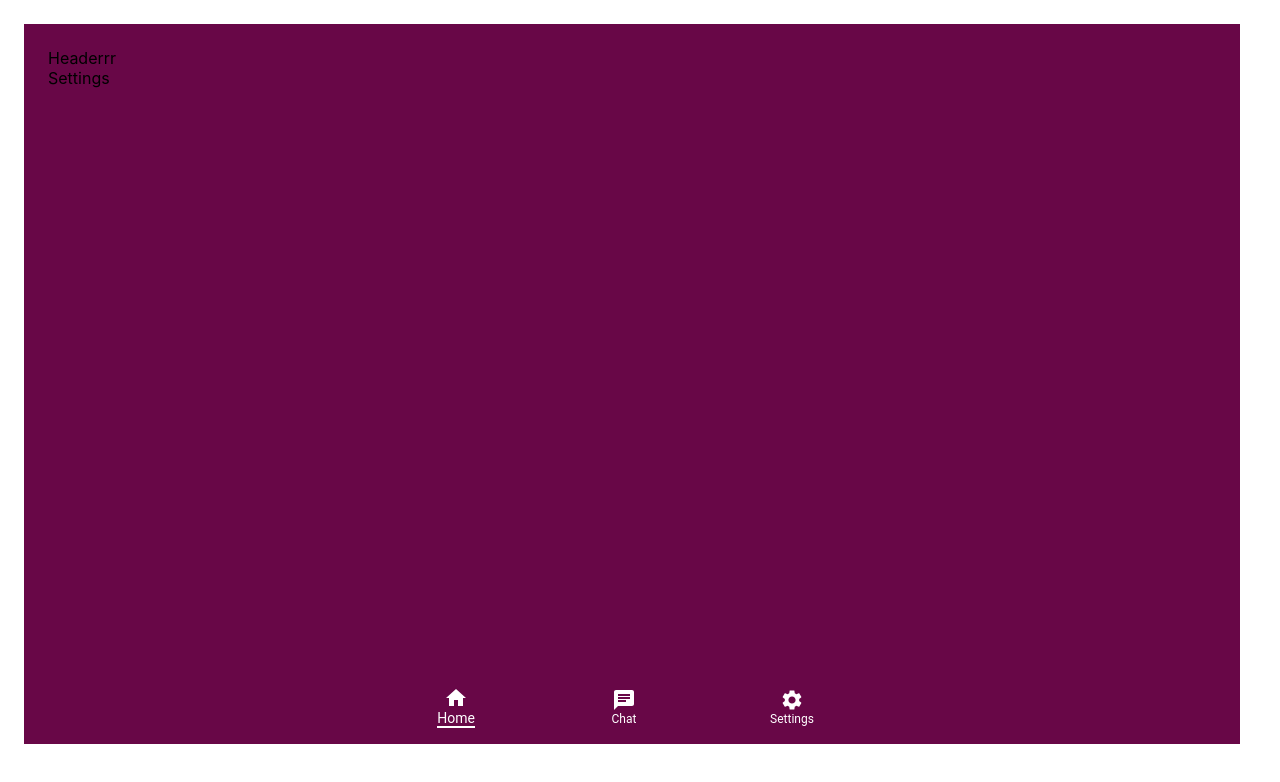
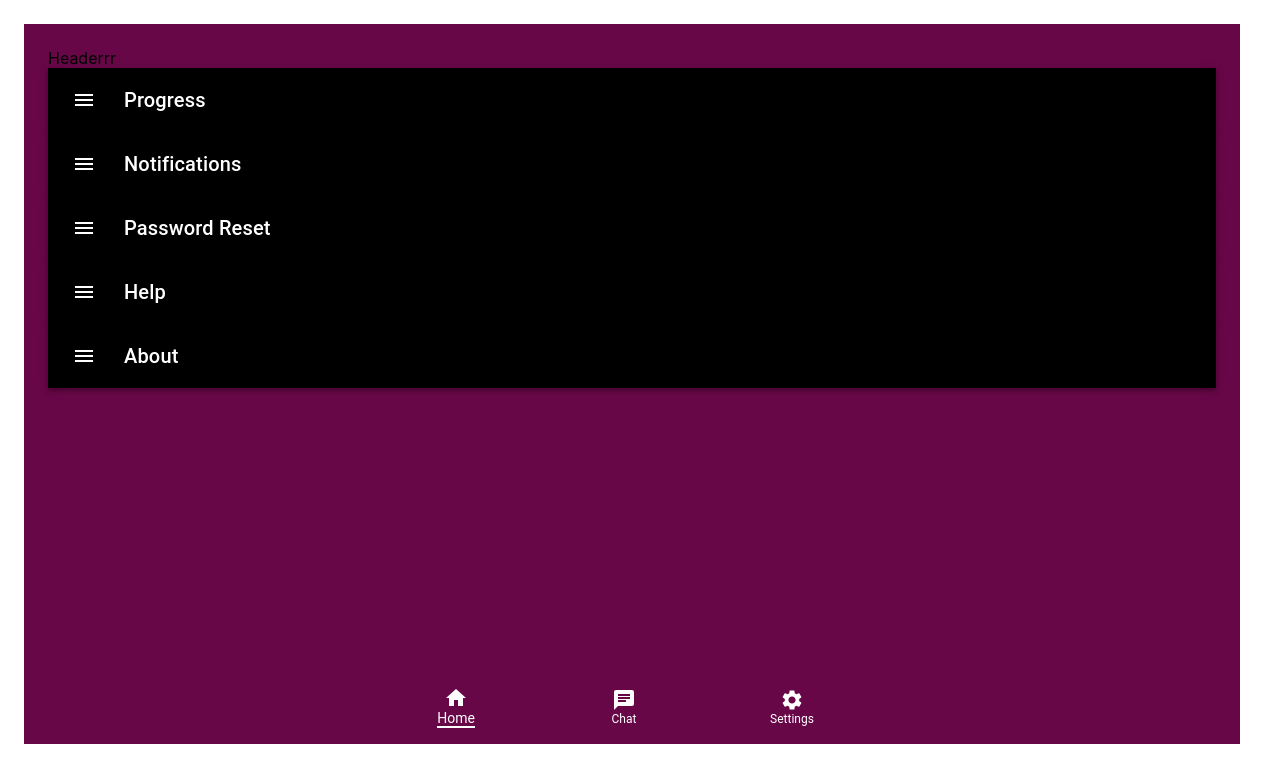
Before and after one commit to JeronAlford44/peak-lifestyle-web, a React (Create React App) app: page /settings in a window 1280 px wide. Shown: the top 782 px of the page. Built offline with nearby package versions, Linux system fonts and the light colour scheme.

Commit message:
adding settings menu

```diff
--- a/src/MainPage/Chat.tsx
+++ b/src/MainPage/Chat.tsx
@@ -97,7 +97,8 @@ const ChatScreen = () => {
     <div>
       <div className={classes.chatContainer}>
         {userInput.map(word => {
-          return <div className={classes.chatBubble}>{word}</div>
+        if (word !== ''){
+          return <div className={classes.chatBubble}>{word}</div>}
         })}
       </div>
       <div className={classes.inputBarContainer}>
--- a/src/MainPage/Settings.tsx
+++ b/src/MainPage/Settings.tsx
@@ -1,8 +1,112 @@
-const SettingsScreen = () =>{
-return(
-<div>Settings
+import AppBar from '@mui/material/AppBar';
+import Box from '@mui/material/Box';
+import Toolbar from '@mui/material/Toolbar';
+import Typography from '@mui/material/Typography';
+import Button from '@mui/material/Button';
+import IconButton from '@mui/material/IconButton';
+import MenuIcon from '@mui/icons-material/Menu';
 
-</div>
-)
+export default function SettingsScreen() {
+    var elements = ['Progress','Notifications','Password Reset','Help','About' ]
+  return (
+    <Box sx={{ flexGrow: 1 }}>
+      <AppBar position="static">
+        <Toolbar style = {{backgroundColor:'black'}}>
+          <IconButton
+            size="large"
+            edge="start"
+            color="inherit"
+            aria-label="menu"
+            sx={{ mr: 2 }}
+            style={{color:'white'}}
+          >
+            <MenuIcon />
+          </IconButton>
+          <Typography variant="h6" component="div" sx={{ flexGrow: 1 }}>
+            Progress
+          </Typography>
+
+        </Toolbar>
+      </AppBar>
+
+
+      <AppBar position="static">
+        <Toolbar style = {{backgroundColor:'black'}}>
+          <IconButton
+            size="large"
+            edge="start"
+            color="inherit"
+            aria-label="menu"
+            sx={{ mr: 2 }}
+            style={{color:'white'}}
+          >
+            <MenuIcon />
+          </IconButton>
+          <Typography variant="h6" component="div" sx={{ flexGrow: 1 }}>
+            Notifications
+          </Typography>
+
+        </Toolbar>
+      </AppBar>
+
+      <AppBar position="static">
+        <Toolbar style = {{backgroundColor:'black'}}>
+          <IconButton
+            size="large"
+            edge="start"
+            color="inherit"
+            aria-label="menu"
+            sx={{ mr: 2 }}
+            style={{color:'white'}}
+          >
+            <MenuIcon />
+          </IconButton>
+          <Typography variant="h6" component="div" sx={{ flexGrow: 1 }}>
+            Password Reset
+          </Typography>
+
+        </Toolbar>
+      </AppBar>
+
+      <AppBar position="static" >
+        <Toolbar style = {{backgroundColor:'black'}}>
+          <IconButton
+            size="large"
+            edge="start"
+            color="inherit"
+            aria-label="menu"
+            sx={{ mr: 2 }}
+            style={{color:'white'}}
+          >
+            <MenuIcon />
+          </IconButton>
+          <Typography variant="h6" component="div" sx={{ flexGrow: 1 }}>
+            Help
+          </Typography>
+
+        </Toolbar>
+      </AppBar>
+
+      <AppBar position="static" >
+        <Toolbar style = {{backgroundColor:'black'}}>
+          <IconButton
+            size="large"
+            edge="start"
+            color="inherit"
+            aria-label="menu"
+            sx={{ mr: 2 }}
+            style={{color:'white'}}
+          >
+            <MenuIcon />
+          </IconButton>
+          <Typography variant="h6" component="div" sx={{ flexGrow: 1 }}>
+            About
+          </Typography>
+
+        </Toolbar>
+      </AppBar>
+
+
+    </Box>
+  );
 }
-export default SettingsScreen
--- a/src/auth/Login.tsx
+++ b/src/auth/Login.tsx
@@ -1,6 +1,191 @@
+import { Button, makeStyles } from '@material-ui/core'
+import { useState } from 'react'
+import { auth } from '../firebaseConfig'
+import { createUserWithEmailAndPassword, signInWithEmailAndPassword, updateProfile} from 'firebase/auth'
+import { Outlet, useNavigate } from 'react-router-dom'
+import { useEffect } from 'react'
+
+
+// createStyles (old) vs makeStyles (new)
+// https://smartdevpreneur.com/material-ui-makestyles-usestyles-createstyles-and-withstyles-explained/
+const useStyles = makeStyles(
+  theme => ({
+    root: {
+      display: 'flex',
+      flex: 1,
+      flexDirection: 'column',
+      // justifyContent: 'center',
+      // alignItems: 'center',
+      margin: theme.spacing(3),
+      backgroundColor: 'white',
+    },
+    ButtonsContainer: {
+      display: 'flex',
+      flexDirection: 'row',
+      position: 'absolute',
+      bottom: 100,
+      alignItems: 'center',
+    },
+    imageSize: {
+      height: '20px',
+      width: '20px',
+    },
+    buttonComponents: {
+      display: 'flex',
+      flexDirection: 'column',
+      alignItems: 'center',
+      justifyContent: 'center',
+      height: '40px',
+      width: '50px',
+    },
+    inputContainer: {
+
+      display: 'flex',
+      flexDirection: 'column',
+      alignItems: 'center',
+      justifyContent: 'center',
+
+    },
+    inputBar: {
+      // backgroundColor: 'black',
+
+      // borderBottomWidth: '5px',
+      marginTop: 5,
+      padding: '20px',
+      borderColor: ''
+    },
+    input: {
+      borderColor: 'transparent',
+      borderBottomColor: 'black',
+      borderWidth: '1px'
+    },
+    registerButton: {
+      backgroundColor: 'white',
+      width: '100%',
+      padding: 15,
+      borderRadius: 10,
+      alignItems: 'center',
+      marginTop: 20,
+    },
+    loginButton: {
+
+    }
+  }),
+  { name: 'App' }
+)
+
 const LoginScreen = () => {
-    return (
-        <div>Login</div>
-    )
+  const navigate = useNavigate()
+
+//   useEffect(() => {
+
+//     const unsubscribe = auth.onAuthStateChanged(user => {
+//      if (user) {
+//        console.log('tried')
+//        console.log('User detected.')
+//        //WHY IS ROUTES NOT POPPING UP?
+//        //WHY IS useEffect NOT WORKING?
+//        navigate('/home')
+
+//      }
+//    })
+//    return unsubscribe
+//  },[navigate]);
+
+
+  interface RegisterUser {
+
+    email: string
+    password: string
+
+  }
+  const [user, setUser] = useState<RegisterUser>({
+
+    email: '',
+    password: '',
+
+  })
+
+const handleLogin = () =>{
+  console.log(user.email, user.password)
+
+  signInWithEmailAndPassword(auth, user.email, user.password).then(userCredentials => {
+        console.log('logged in')
+        //console.log('Phone Number:', newUser.phoneNumber)
+      }).then(()=> {navigate('/home')})
+      .catch(error => alert(error.message))
+
+  }
+
+
+
+  const elements = [
+
+    ['email', 'email address'],
+    ['password', 'password'],
+
+  ]
+  const classes = useStyles()
+  // const {name, setName} = useState('')
+  // const {email, setEmail} = useState('')
+  // const {password, setPassword} = useState('')
+
+
+//   const handleChange = (e: React.ChangeEvent<HTMLInputElement>, prop : string) => {
+//     const { name, value } = e.target
+//     setUser(prevUser => ({
+//       ...prevUser,
+//       [name]: value,
+//     }))
+//     return prop
+//   }
+  // const [givenInfo, setGivenInfo] = useState<string>('');
+
+  return (
+    <div className={classes.root}>
+      <div className={classes.inputContainer}>
+        {elements.map((component: object) => {
+          return (
+            <div className={classes.inputBar}>
+              <input
+                className={classes.input}
+                type={`${component[0]}`}
+                placeholder={`${component[1]}`}
+                onChange={(text) => {
+
+
+                    setUser(prevInfo => ({
+...prevInfo,
+[component[0]] : text.target.value
+                    }))
+
+
+// GET HELP ON THIS
+                }}
+                autoCapitalize="none"
+                autoCorrect="false"
+                autoComplete="off"
+              />
+
+
+            </div>
+
+          )
+        })}
+
+      </div>
+
+      <Button className = {classes.registerButton} onClick={()=>{
+        handleLogin()
+      }}>Login</Button>
+<div style={{display: 'flex', flexDirection: 'row', alignItems: 'center', justifyContent:'center'}}>
+<text>Haven't signed up??</text>
+<Button className = {classes.registerButton} href="/auth/Register">Register</Button>
+</div>
+    </div>
+  )
+
+
 }
+
 export default LoginScreen
--- a/src/auth/Register.tsx
+++ b/src/auth/Register.tsx
@@ -76,20 +76,6 @@ const useStyles = makeStyles(
 
 const RegisterScreen = () => {
   const navigate = useNavigate()
-  useEffect(() => {
-
-    const unsubscribe = auth.onAuthStateChanged(user => {
-     if (user) {
-       console.log('tried')
-       console.log('User detected.')
-       //WHY IS ROUTES NOT POPPING UP?
-       //WHY IS useEffect NOT WORKING?
-       navigate('./')
-
-     }
-   })
-   return unsubscribe
- },[navigate]);
 
 
   interface RegisterUser {
@@ -117,17 +103,12 @@ const handleRegister = () =>{
         console.log('Logged in with:', newUser.email);
         console.log('Welcome', newUser.displayName)
         //console.log('Phone Number:', newUser.phoneNumber)
-      })
+      }).then(()=> {navigate('/home')})
       .catch(error => alert(error.message))
     }
   }
 
-  interface RegisterUser {
-    name: string
-    email: string
-    password: string
-    retypePassword: string
-  }
+
 
   const elements = [
     ['name', 'name'],
@@ -194,7 +175,7 @@ const handleRegister = () =>{
       }}>Register</Button>
 <div style={{display: 'flex', flexDirection: 'row', alignItems: 'center', justifyContent:'center'}}>
 <text>Already have an account?</text>
-<Button className = {classes.registerButton} href="/auth/login">Login</Button>
+<Button className = {classes.registerButton} href="/auth/Login">Login</Button>
 </div>
     </div>
   )
```
